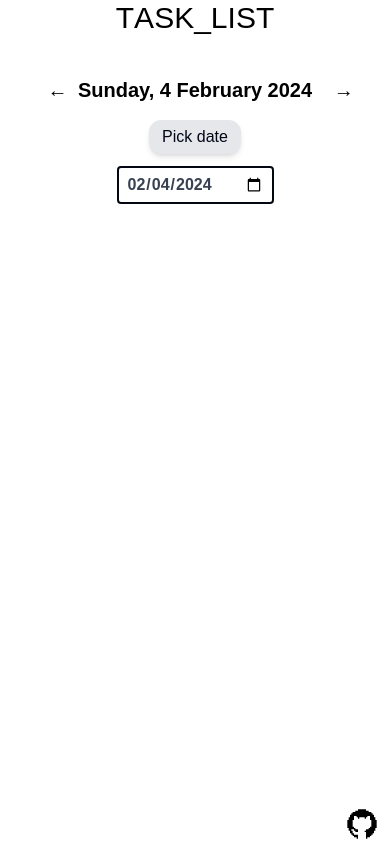
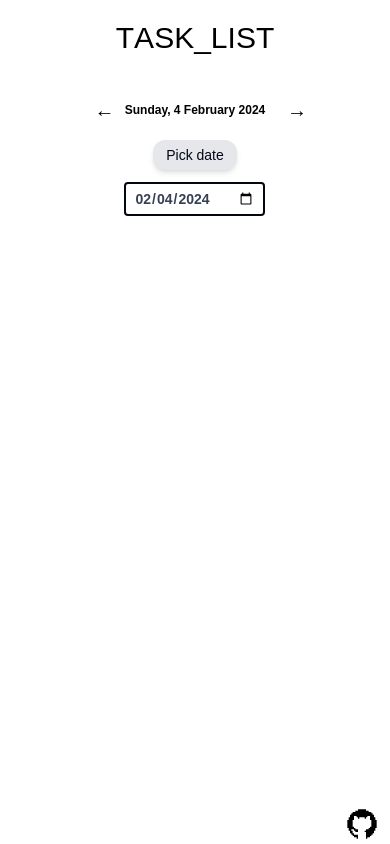
Before and after one commit to stx720/task_managment, a Next.js app: page /pages/tasks in a window 390 px wide. Both pictures are taken after a click on the button "Pick date". Built offline with nearby package versions, Linux system fonts and the light colour scheme; a web font is replaced by a local one.

Commit message:
added responsive layout

```diff
--- a/app/components/date.js
+++ b/app/components/date.js
@@ -21,13 +21,13 @@ const Dates = () => {
   };
 
   return (
-    <div className="max-w-xl mx-auto p-4">
+    <div className="mx-auto p-4">
       {/* Nawigacja po dniach */}
-      <div className="flex items-center justify-center font-custom mt-6 w-max">
+      <div className="flex items-center justify-center font-custom mt-6 ">
         <button onClick={prevDay} className="text-xl px-2 animate-shake mr-2">
           ←
         </button>
-        <span className="text-xl font-semibold">
+        <span className="lg:text-2xl text-xs font-semibold ">
           {format(selectedDate, "EEEE, d MMMM yyyy", { locale: enUS })}
         </span>
         <button onClick={nextDay} className="text-xl px-2 animate-shake ml-2">
@@ -50,7 +50,7 @@ const Dates = () => {
             damping: 12,
             mass: 0.4,
           }}
-          className="text-base text-slate-950 px-3 py-1 border rounded-xl bg-gray-200 hover:bg-gray-300 font-custom font-medium transition-shadow duration-300 shadow-md hover:shadow-xl"
+          className="lg:text-base text-sm text-slate-950 px-3 py-1 border rounded-xl bg-gray-200 hover:bg-gray-300 font-custom font-medium transition-shadow duration-300 shadow-md hover:shadow-xl"
         >
           Pick date
         </motion.button>
@@ -72,7 +72,7 @@ const Dates = () => {
           >
             <input
               type="date"
-              className="border-2 border-gray-950 px-2  py-1 rounded font-custom font-semibold text-gray-700"
+              className="border-2 border-gray-950 px-2  py-1 rounded font-custom font-semibold text-gray-700 w-fit text-sm lg:text-base"
               value={format(selectedDate, "yyyy-MM-dd")}
               onChange={handleDateChange}
             />
--- a/app/components/logo-small.js
+++ b/app/components/logo-small.js
@@ -3,7 +3,7 @@ import Link from "next/link";
 const SmallLogo = () => {
     return (
       <Link href="/" className="cursor-pointer">
-      <div className="font-custom flex flex-row items-center">
+      <div className="font-custom flex flex-row items-center mt-5">
         <div className="flex flex-row justify-center">
           <h1 className="flex text-center transition text-3xl md:text-6xl lg:text-7xl  hover:scale-125">T</h1>
           <h1 className="flex text-center transition text-3xl md:text-6xl lg:text-7xl hover:scale-125">A</h1>
```
